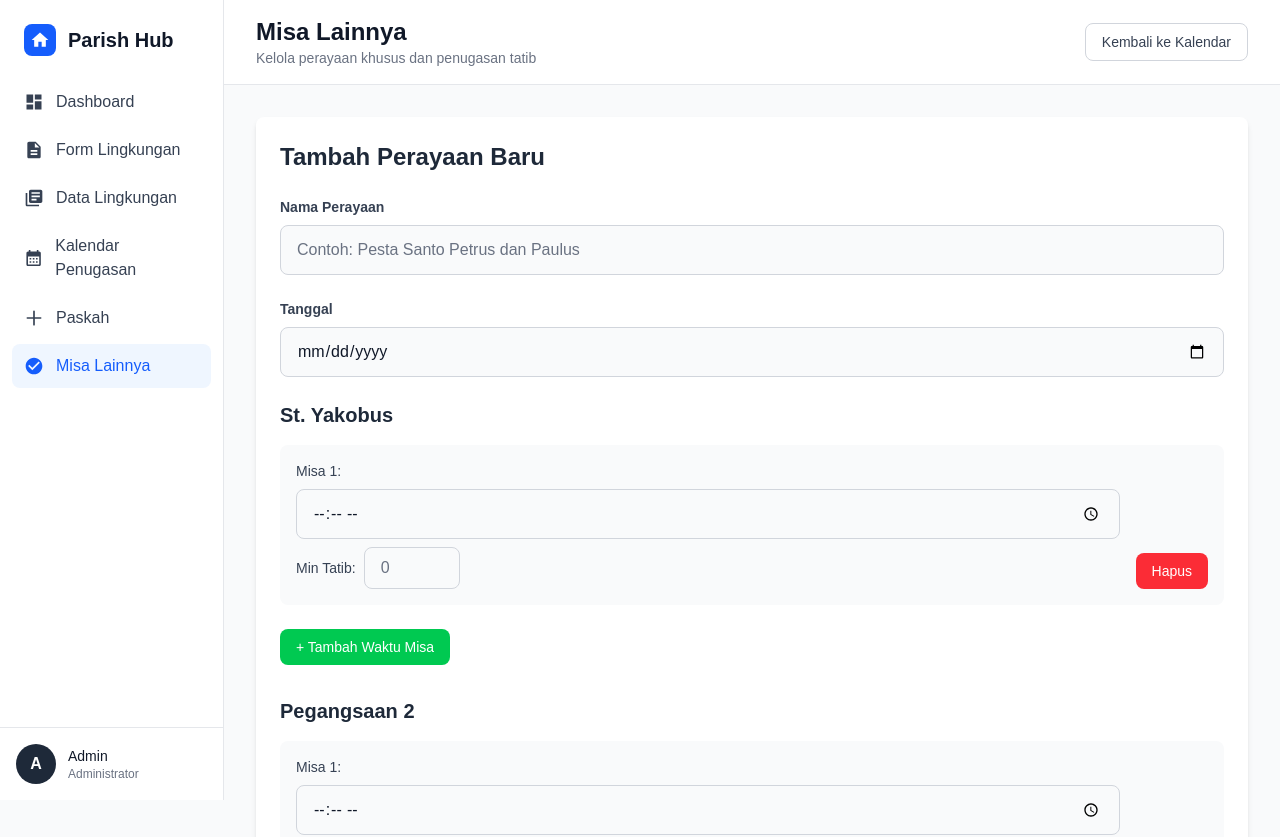
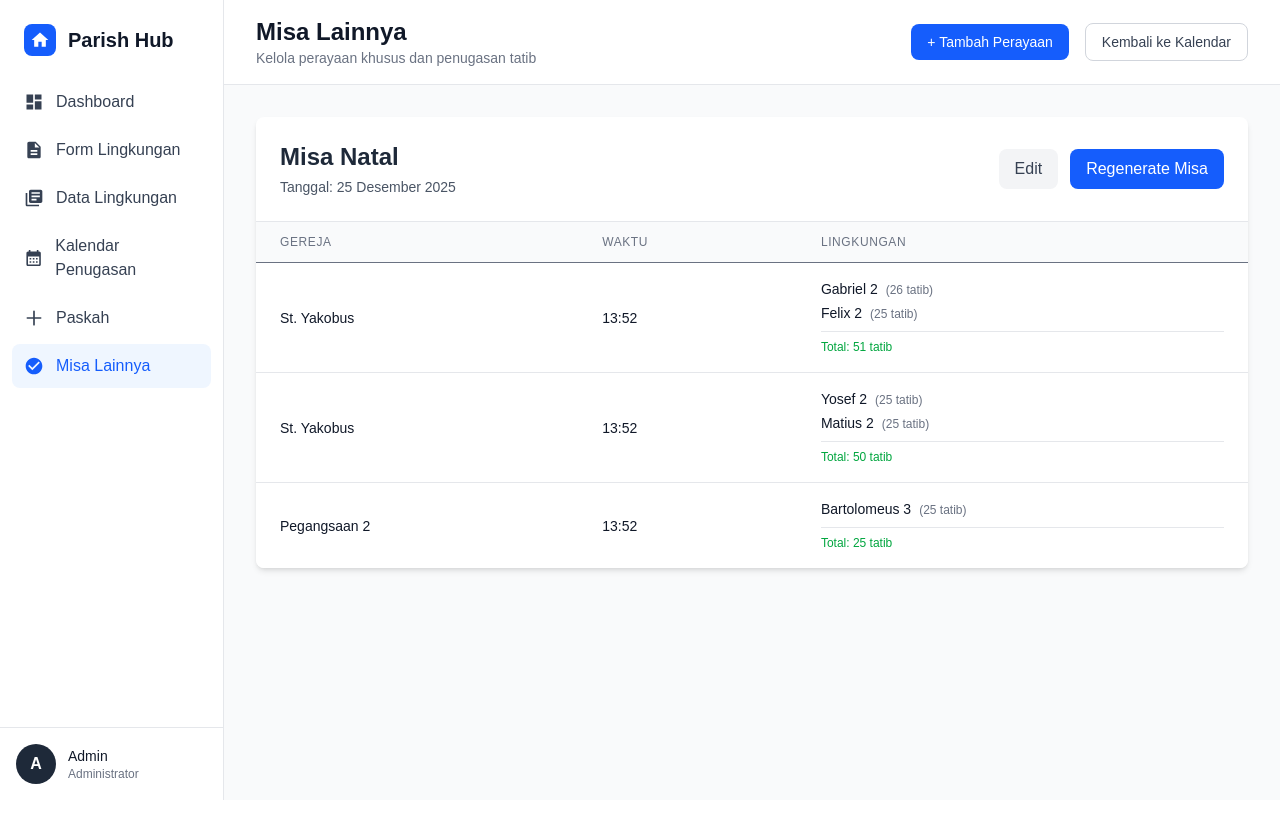
Before and after one commit to PriscillaHandoyo/stykb-dashboard, a Next.js app in the folder stykb-dashboard/: page /misa-lainnya in a window 1280 px wide. Shown: the top 837 px of the page. After the commit the page ends 800 px from the top, so only its background shows below. Built offline with nearby package versions, Linux system fonts and the light colour scheme.

Commit message:
20251108_09 - Fix misa lainnya assignments logic

```diff
--- a/stykb-dashboard/app/kalendar-penugasan/page.tsx
+++ b/stykb-dashboard/app/kalendar-penugasan/page.tsx
@@ -51,6 +51,24 @@ interface PaskahData {
   };
 }
 
+interface MisaLainnyaData {
+  schedule: {
+    name: string;
+    date: string;
+    churches: any[];
+  };
+  assignments: Array<{
+    church: string;
+    time: string;
+    minTatib: number;
+    assignedLingkungan: Array<{
+      name: string;
+      tatib: number;
+    }>;
+    totalTatib: number;
+  }>;
+}
+
 export default function KalendarPenugasanPage() {
   const [selectedYear, setSelectedYear] = useState(new Date().getFullYear());
   const [selectedMonth, setSelectedMonth] = useState(new Date().getMonth());
@@ -62,6 +80,11 @@ export default function KalendarPenugasanPage() {
   const [paskahAssignedLingkungan, setPaskahAssignedLingkungan] = useState<
     Set<string>
   >(new Set());
+  const [misaLainnyaDates, setMisaLainnyaDates] = useState<{
+    [date: string]: string;
+  }>({});
+  const [misaLainnyaAssignedLingkungan, setMisaLainnyaAssignedLingkungan] =
+    useState<Set<string>>(new Set());
   const [loading, setLoading] = useState(true);
 
   const months = [
@@ -88,13 +111,20 @@ export default function KalendarPenugasanPage() {
 
   useEffect(() => {
     loadPaskahData();
+    loadMisaLainnyaData();
   }, [selectedYear, selectedMonth]);
 
   useEffect(() => {
     if (lingkunganData.length > 0) {
       generateAssignments();
     }
-  }, [selectedYear, selectedMonth, lingkunganData, paskahAssignedLingkungan]);
+  }, [
+    selectedYear,
+    selectedMonth,
+    lingkunganData,
+    paskahAssignedLingkungan,
+    misaLainnyaAssignedLingkungan,
+  ]);
 
   const loadLingkunganData = async () => {
     try {
@@ -163,8 +193,54 @@ export default function KalendarPenugasanPage() {
     }
   };
 
+  const loadMisaLainnyaData = async () => {
+    try {
+      const response = await fetch("/api/misa-lainnya");
+      const data: MisaLainnyaData = await response.json();
+
+      const dateMap: { [date: string]: string } = {};
+      const assignedLingkunganSet = new Set<string>();
+
+      if (data.schedule && data.schedule.date) {
+        const dateObj = new Date(data.schedule.date);
+        const formattedDate = dateObj.toLocaleDateString("id-ID", {
+          day: "2-digit",
+          month: "2-digit",
+          year: "numeric",
+        });
+        dateMap[formattedDate] = data.schedule.name;
+
+        // Check if this Misa Lainnya date is in the selected month/year
+        const celebrationMonth = dateObj.getMonth();
+        const celebrationYear = dateObj.getFullYear();
+
+        if (
+          celebrationMonth === selectedMonth &&
+          celebrationYear === selectedYear
+        ) {
+          // Collect all assigned lingkungan from this celebration
+          if (data.assignments && data.assignments.length > 0) {
+            data.assignments.forEach((assignment) => {
+              assignment.assignedLingkungan.forEach((ling) => {
+                assignedLingkunganSet.add(ling.name);
+              });
+            });
+          }
+        }
+      }
+      setMisaLainnyaDates(dateMap);
+      setMisaLainnyaAssignedLingkungan(assignedLingkunganSet);
+    } catch (error) {
+      console.error("Error loading misa lainnya data:", error);
+    }
+  };
+
   const isPaskahDate = (dateStr: string): string | null => {
     return paskahDates[dateStr] || null;
+  };
+
+  const isMisaLainnyaDate = (dateStr: string): string | null => {
+    return misaLainnyaDates[dateStr] || null;
   };
 
   // Seeded random number generator for consistent shuffling within a month
@@ -196,9 +272,11 @@ export default function KalendarPenugasanPage() {
     // Create a unique seed for this month to ensure consistent but different shuffling per month
     const monthSeed = selectedYear * 12 + selectedMonth;
 
-    // Filter out lingkungan that are already assigned in Paskah celebrations this month
+    // Filter out lingkungan that are already assigned in Paskah or Misa Lainnya celebrations this month
     const availableLingkungan = lingkunganData.filter(
-      (ling) => !paskahAssignedLingkungan.has(ling.namaLingkungan)
+      (ling) =>
+        !paskahAssignedLingkungan.has(ling.namaLingkungan) &&
+        !misaLainnyaAssignedLingkungan.has(ling.namaLingkungan)
     );
 
     // Shuffle available lingkungan for this month
@@ -719,6 +797,9 @@ export default function KalendarPenugasanPage() {
                     Object.entries(groupedAssignments).map(
                       ([date, items], dateIndex) => {
                         const paskahHolyDay = isPaskahDate(items[0].date);
+                        const misaLainnyaName = isMisaLainnyaDate(
+                          items[0].date
+                        );
 
                         // If it's a Paskah date, show special row
                         if (paskahHolyDay) {
@@ -759,6 +840,53 @@ export default function KalendarPenugasanPage() {
                                     className="text-sm text-blue-600 hover:text-blue-700 underline"
                                   >
                                     (Lihat halaman 'Paskah' untuk jadwal
+                                    penugasan)
+                                  </a>
+                                </div>
+                              </td>
+                            </tr>
+                          );
+                        }
+
+                        // If it's a Misa Lainnya date, show special row
+                        if (misaLainnyaName) {
+                          return (
+                            <tr
+                              key={`date-${dateIndex}-${date}`}
+                              className="bg-green-50"
+                            >
+                              <td className="border border-gray-200 py-3 px-4 text-sm text-gray-900 font-medium">
+                                {items[0].date}
+                              </td>
+                              <td className="border border-gray-200 py-3 px-4 text-sm text-gray-900">
+                                <span className="inline-block px-2 py-1 rounded text-xs font-medium bg-green-100 text-green-700">
+                                  {items[0].day}
+                                </span>
+                              </td>
+                              <td
+                                colSpan={4}
+                                className="border border-gray-200 py-4 px-4 text-center"
+                              >
+                                <div className="flex items-center justify-center gap-2">
+                                  <svg
+                                    className="w-5 h-5 text-green-600"
+                                    fill="currentColor"
+                                    viewBox="0 0 20 20"
+                                  >
+                                    <path
+                                      fillRule="evenodd"
+                                      d="M18 10a8 8 0 11-16 0 8 8 0 0116 0zm-7-4a1 1 0 11-2 0 1 1 0 012 0zM9 9a1 1 0 000 2v3a1 1 0 001 1h1a1 1 0 100-2v-3a1 1 0 00-1-1H9z"
+                                      clipRule="evenodd"
+                                    />
+                                  </svg>
+                                  <span className="text-sm font-medium text-gray-900">
+                                    {misaLainnyaName}
+                                  </span>
+                                  <a
+                                    href="/misa-lainnya"
+                                    className="text-sm text-blue-600 hover:text-blue-700 underline"
+                                  >
+                                    (Lihat halaman 'Misa Lainnya' untuk jadwal
                                     penugasan)
                                   </a>
                                 </div>
--- a/stykb-dashboard/app/misa-lainnya/page.tsx
+++ b/stykb-dashboard/app/misa-lainnya/page.tsx
@@ -324,7 +324,16 @@ export default function MisaLainnyaPage() {
   };
 
   const handleRegenerate = () => {
-    setEditing(true);
+    if (!savedSchedule) return;
+
+    // Regenerate assignments with fresh data
+    const newAssignments = generateAssignments(savedSchedule);
+    setMassAssignments(newAssignments);
+
+    // Save to JSON file
+    saveMisaLainnyaData(savedSchedule, newAssignments);
+
+    alert("Penugasan berhasil digenerate ulang!");
   };
 
   const handleSubmit = (e: React.FormEvent) => {
@@ -443,6 +452,30 @@ export default function MisaLainnyaPage() {
               </p>
             </div>
             <div className="flex items-center gap-4">
+              {!editing && savedSchedule && (
+                <button
+                  onClick={() => {
+                    setCelebrationSchedule({
+                      name: "",
+                      date: "",
+                      churches: [
+                        {
+                          church: "St. Yakobus",
+                          masses: [{ time: "", minTatib: "" }],
+                        },
+                        {
+                          church: "Pegangsaan 2",
+                          masses: [{ time: "", minTatib: "" }],
+                        },
+                      ],
+                    });
+                    setEditing(true);
+                  }}
+                  className="px-4 py-2 text-sm text-white bg-blue-600 hover:bg-blue-700 rounded-lg"
+                >
+                  + Tambah Perayaan
+                </button>
+              )}
               <Link
                 href="/kalendar-penugasan"
                 className="px-4 py-2 text-sm text-gray-700 hover:bg-gray-50 rounded-lg border border-gray-300"
@@ -602,12 +635,20 @@ export default function MisaLainnyaPage() {
                         )}
                     </p>
                   </div>
+                  <div className="flex gap-3">
+                    <button
+                      onClick={() => setEditing(true)}
+                      className="px-4 py-2 bg-gray-100 text-gray-700 rounded-lg hover:bg-gray-200 transition-colors"
+                    >
+                      Edit
+                    </button>
                     <button
                       onClick={handleRegenerate}
                       className="px-4 py-2 bg-blue-600 text-white rounded-lg hover:bg-blue-700 transition-colors"
                     >
                       Regenerate Misa
                     </button>
+                  </div>
                 </div>
               </div>
 
--- a/stykb-dashboard/data/misa-lainnya.json
+++ b/stykb-dashboard/data/misa-lainnya.json
@@ -1,4 +1,76 @@
 {
-  "schedule": null,
-  "assignments": []
+  "schedule": {
+    "name": "Misa Natal ",
+    "date": "2025-12-25",
+    "churches": [
+      {
+        "church": "St. Yakobus",
+        "masses": [
+          {
+            "time": "13:52",
+            "minTatib": "30"
+          },
+          {
+            "time": "13:52",
+            "minTatib": "28"
+          }
+        ]
+      },
+      {
+        "church": "Pegangsaan 2",
+        "masses": [
+          {
+            "time": "13:52",
+            "minTatib": "25"
+          }
+        ]
+      }
+    ]
+  },
+  "assignments": [
+    {
+      "church": "St. Yakobus",
+      "time": "13:52",
+      "minTatib": 30,
+      "assignedLingkungan": [
+        {
+          "name": "Gabriel 2",
+          "tatib": 26
+        },
+        {
+          "name": "Felix 2",
+          "tatib": 25
+        }
+      ],
+      "totalTatib": 51
+    },
+    {
+      "church": "St. Yakobus",
+      "time": "13:52",
+      "minTatib": 28,
+      "assignedLingkungan": [
+        {
+          "name": "Yosef 2",
+          "tatib": 25
+        },
+        {
+          "name": "Matius 2",
+          "tatib": 25
+        }
+      ],
+      "totalTatib": 50
+    },
+    {
+      "church": "Pegangsaan 2",
+      "time": "13:52",
+      "minTatib": 25,
+      "assignedLingkungan": [
+        {
+          "name": "Bartolomeus 3",
+          "tatib": 25
+        }
+      ],
+      "totalTatib": 25
+    }
+  ]
 }
```
Lines whose indentation alone changed are shown as unchanged.
